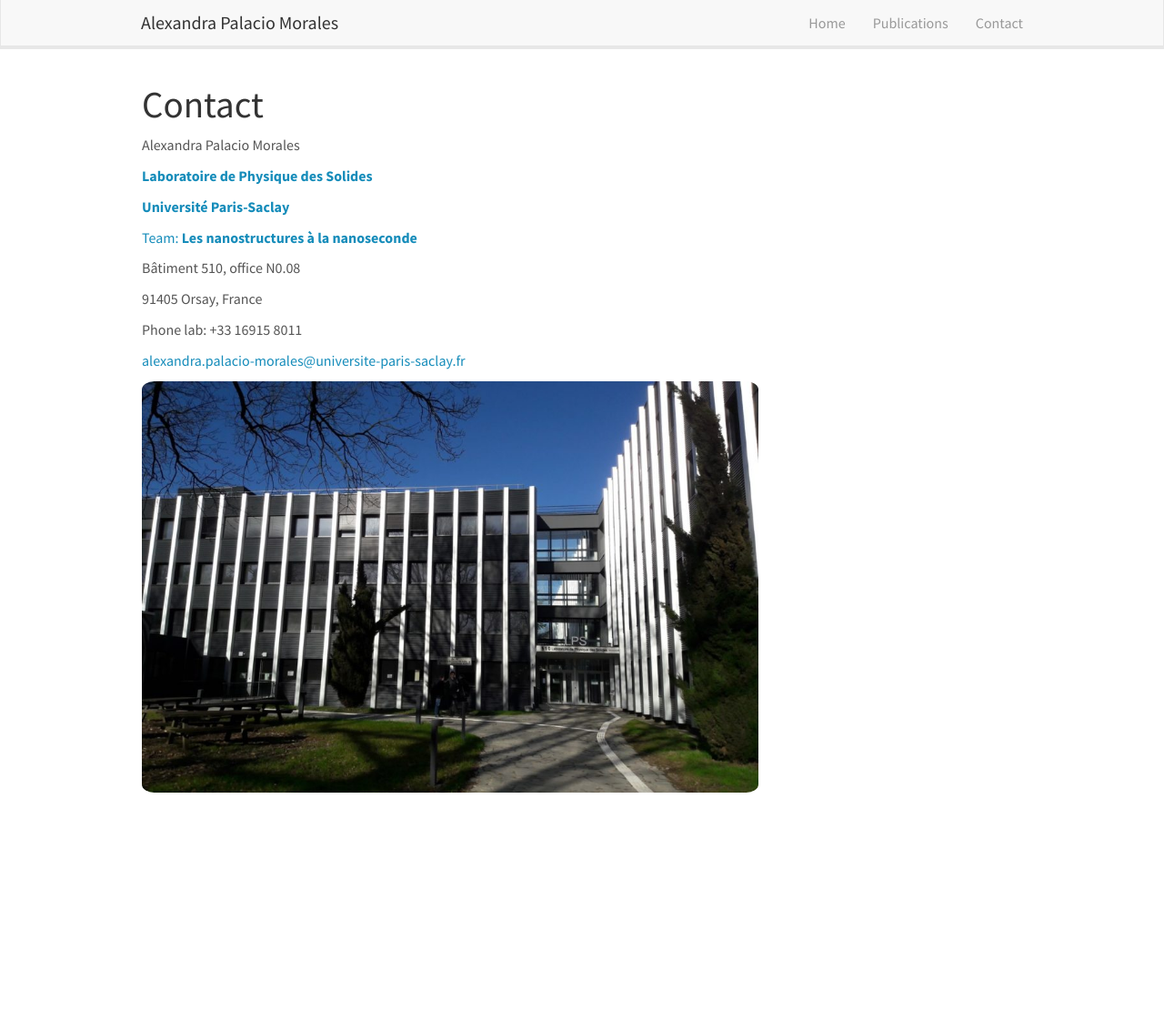
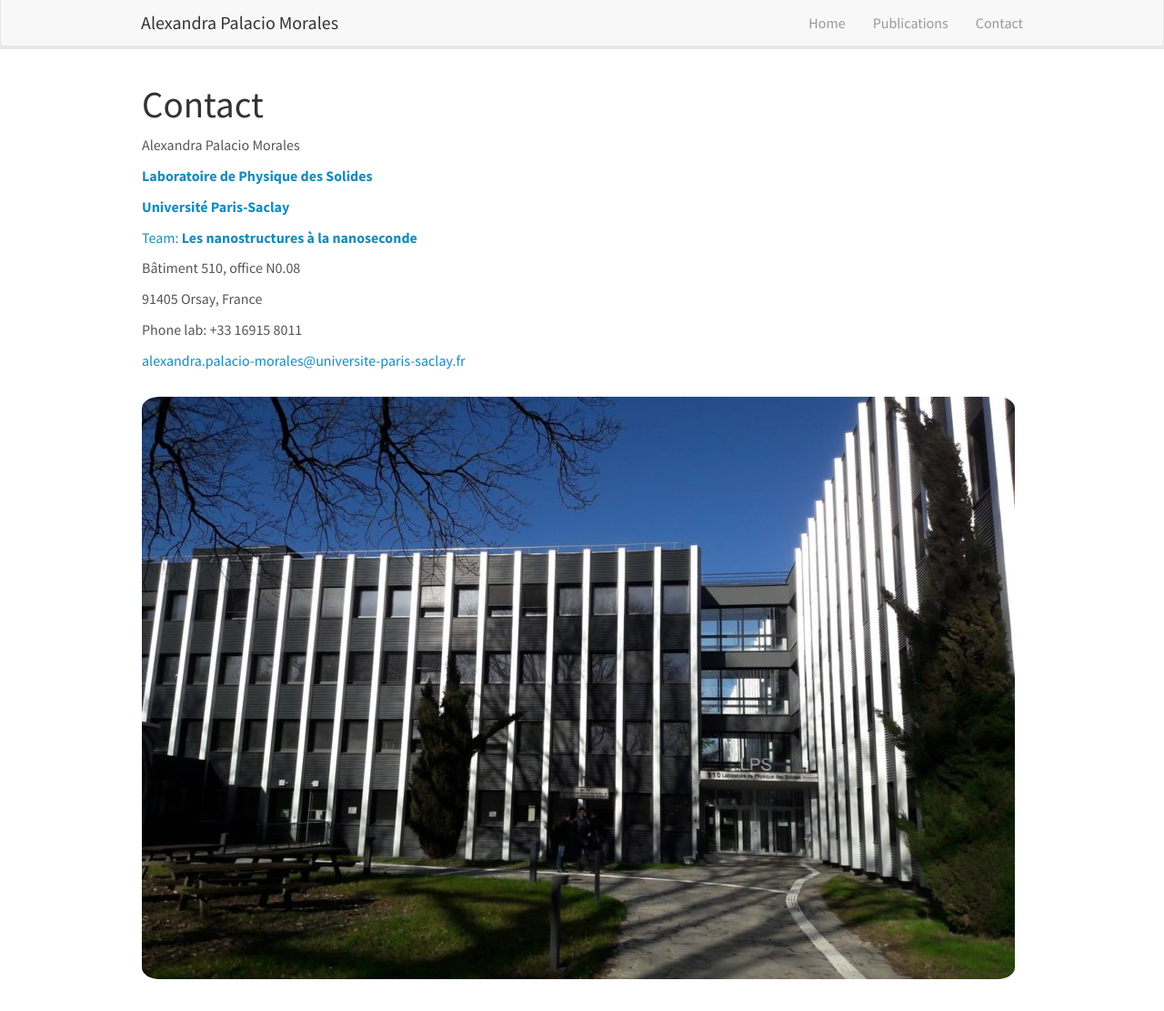
Before and after one commit to DrJiheu/startjekyll, a Jekyll site: the page built from _pages/contact.md, in a window 1280 px wide and 1111 px high. Shown: the whole window at 91% size. Built offline with Jekyll 4.4.1, drawn with Linux system fonts in a browser that asks for light colours; nearby versions of some CDN libraries.

Commit message:
Update contact.md

```diff
--- a/_pages/contact.md
+++ b/_pages/contact.md
@@ -23,4 +23,4 @@ Phone lab: +33 16915 8011
 
 <a href = "mailto: alexandra.palacio-morales@universite-paris-saclay.fr">alexandra.palacio-morales@universite-paris-saclay.fr</a>
 
-<img src="{{ site.url }}{{ site.baseurl }}/images/teampic/LPS.jpg" style="width: 70%; float: center; margin: 0px" />
+<img src="{{ site.url }}{{ site.baseurl }}/images/teampic/LPS.jpg" />
```
